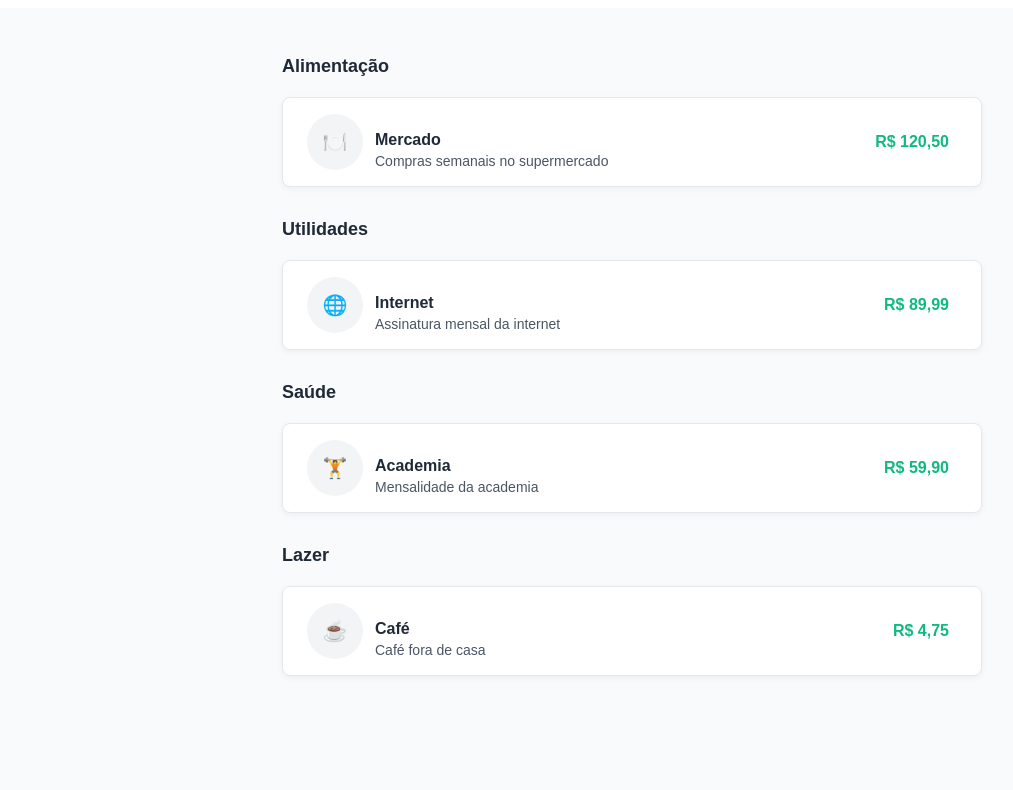
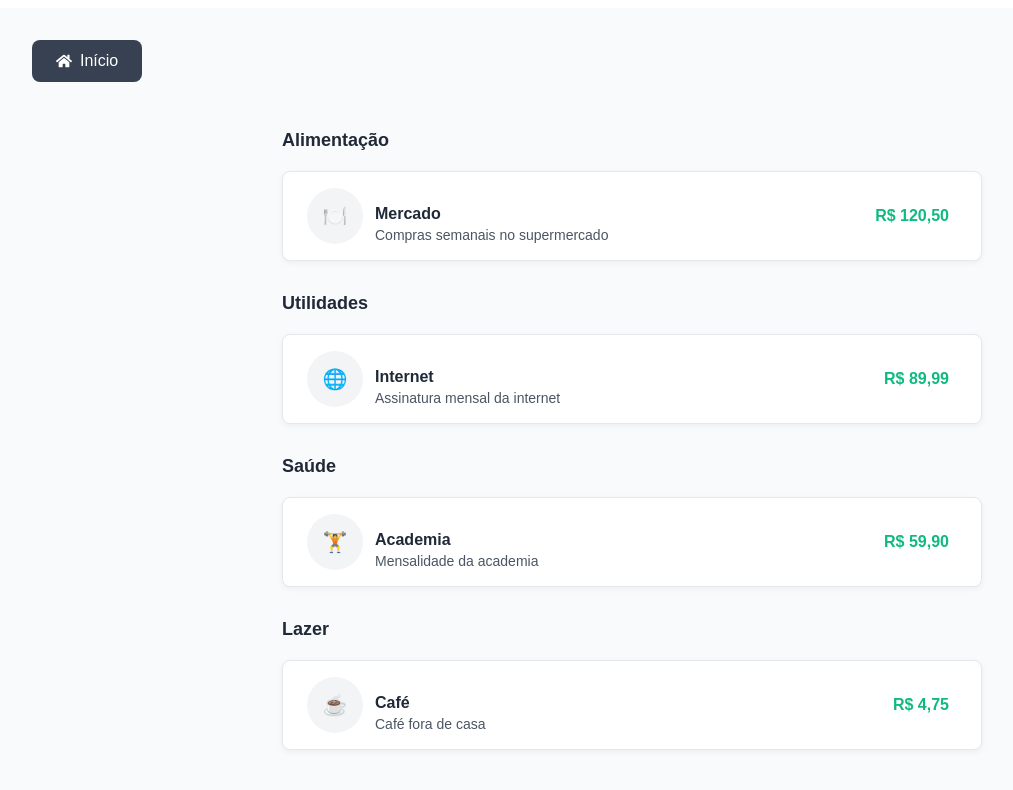
Before and after one commit to flaviane-lima/myfinance, a Next.js app: page /dashboard/expenseList in a window 1280 px wide. Shown: the top 790 px of the page, without its empty margins (8-1021 px from the left). Built offline with nearby package versions, Linux system fonts and the light colour scheme.

Commit message:
adiciona página de gestão financeira com renderização da lista de despesas

```diff
--- a/src/app/dashboard/expenseList/page.tsx
+++ b/src/app/dashboard/expenseList/page.tsx
@@ -2,6 +2,48 @@
 
 import ExpenseList from "../../components/ExpenseList";
 import styled from "styled-components";
+import Link from 'next/link';
+
+import { FaHome } from 'react-icons/fa';
+
+const StyledLink = styled(Link)`
+  display: inline-flex;
+  align-items: center;
+  padding: 0.75rem 1.5rem;
+  background-color: #374151;
+  color: white;
+  text-decoration: none;
+  border-radius: 0.5rem;
+  font-weight: 500;
+  font-size: 1rem;
+  transition: background-color 0.3s ease;
+
+  &:hover {
+    background-color: #059669;
+  }
+
+  @media (max-width: 600px) {
+    font-size: 0.875rem;
+    padding: 0.5rem 1rem;
+  }
+
+  @media (max-width: 400px) {
+    font-size: 0.75rem;
+    padding: 0.5rem 0.75rem;
+  }
+`;
+
+const NavBar = styled.nav`
+  position: sticky;
+  top: 0;
+  background-color: #f9fafb;
+  padding: 1rem;
+  z-index: 10;
+  display: flex;
+  justify-content: flex-start;
+`;
+
+
 
 const PageContainer = styled.div`
   background-color: #f9fafb; // ✅ Cinza bem clarinho
@@ -13,6 +55,14 @@ export default function List() {
 
     return(
         <PageContainer>
+            <nav style={{ display: 'flex', justifyContent: 'flex-start', padding: '0 1rem', marginBottom: '1rem' }}>
+        <NavBar>
+        <StyledLink href="/">
+           <FaHome style={{marginRight: '8px'}} />
+           Início
+        </StyledLink>
+        </NavBar>
+      </nav>
             <ExpenseList />
         </PageContainer>
 
```
